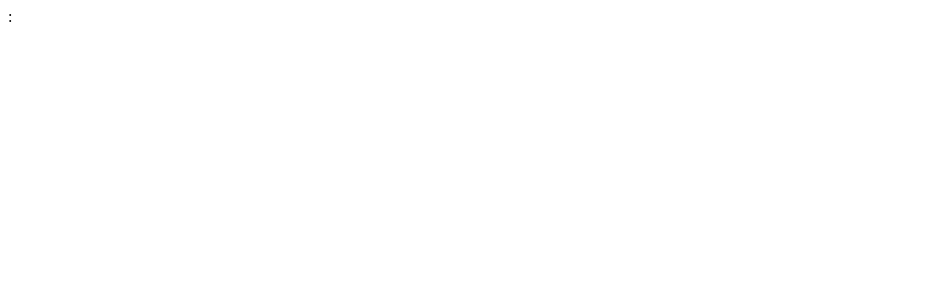
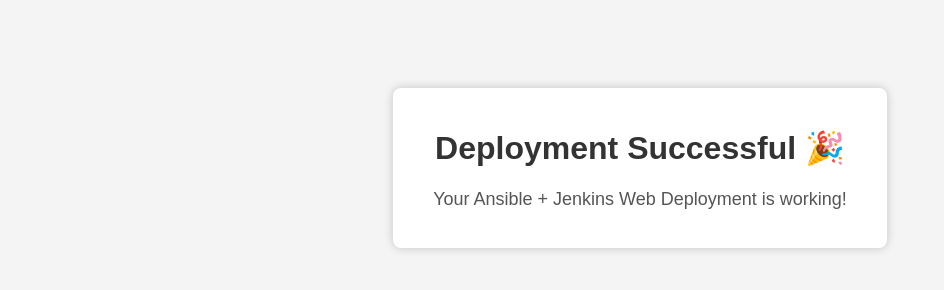
Before and after one commit to mounika191/alc_ansi_proj, a plain HTML site: page web-ansible-project/files/index.html in a window 1280 px wide. Shown: the whole page, without its empty margins (0-944 px from the left). Drawn offline with Linux system fonts and the light colour scheme.

Commit message:
Update index.html

```diff
--- a/web-ansible-project/files/index.html
+++ b/web-ansible-project/files/index.html
@@ -1 +1,36 @@
-:
+<!DOCTYPE html>
+<html>
+<head>
+    <title>Welcome to My Web Server</title>
+    <style>
+        body {
+            font-family: Arial, sans-serif;
+            background-color: #f4f4f4;
+            text-align: center;
+            padding-top: 80px;
+        }
+        h1 {
+            color: #333;
+        }
+        p {
+            color: #555;
+            font-size: 18px;
+        }
+        .box {
+            display: inline-block;
+            background: white;
+            padding: 20px 40px;
+            border-radius: 8px;
+            box-shadow: 0 0 10px rgba(0,0,0,0.2);
+        }
+    </style>
+</head>
+<body>
+
+    <div class="box">
+        <h1>Deployment Successful 🎉</h1>
+        <p>Your Ansible + Jenkins Web Deployment is working!</p>
+    </div>
+
+</body>
+</html>
```
